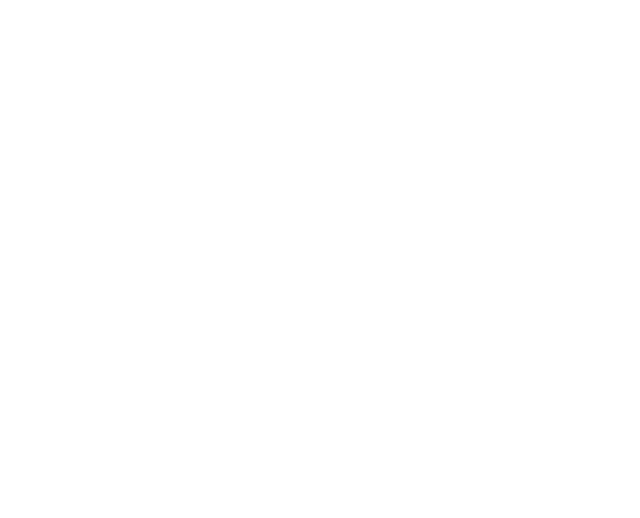
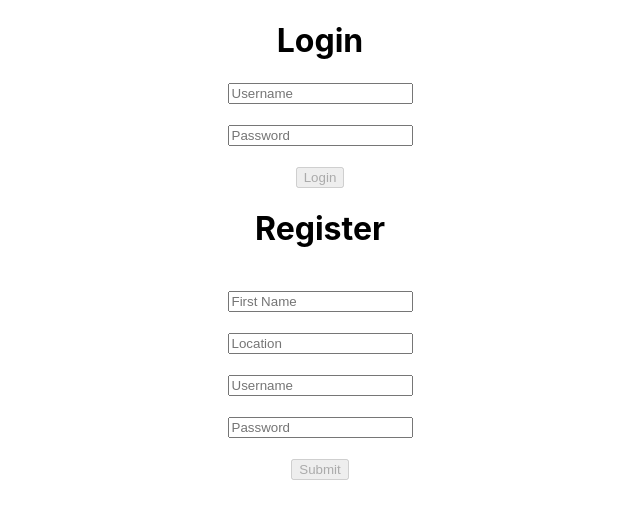
Before and after one commit to ChristopherHarwell/Anywhere-Fitness-Front-End, a React (Create React App) app: page /register in a window 1280 px wide. Shown: the top 518 px of the page, without its empty margins (320-960 px from the left). Built offline with nearby package versions, Linux system fonts and the light colour scheme.

Commit message:
added login and register forms with basic validation

```diff
--- a/package.json
+++ b/package.json
@@ -11,10 +11,12 @@
     "react": "^16.13.1",
     "react-dom": "^16.13.1",
     "react-redux": "^7.2.0",
+    "react-router-dom": "^5.2.0",
     "react-scripts": "3.4.1",
     "redux": "^4.0.5",
     "redux-logger": "^3.0.6",
-    "redux-thunk": "^2.3.0"
+    "redux-thunk": "^2.3.0",
+    "yup": "^0.29.1"
   },
   "scripts": {
     "start": "react-scripts start",
--- a/src/App.js
+++ b/src/App.js
@@ -1,11 +1,13 @@
 import React from 'react';
-
+import Login from "./components/login/login";
+import Register from "./components/register/register";
 import './App.css';
 
 function App() {
   return (
     <div className="App">
-
+    <Login/>
+    <Register/>
     </div>
   );
 }
--- /dev/null
+++ b/src/components/login/login.jsx
@@ -0,0 +1,109 @@
+import React, { useState, useEffect } from "react";
+import * as yup from "yup";
+import loginSchema from "../../validation/loginSchema";
+import axios from "axios";
+
+
+function Login(props) {
+  const [buttonDisabled, setButtonDisabled] = useState(true);
+
+
+  const [formState, setFormState] = useState({
+    username: "",
+    password: ""
+  });
+  const [errors, setErrors] = useState({
+    username: "",
+    password: ""
+  });
+
+  useEffect(() => {
+    loginSchema.isValid(formState).then(valid => {
+      setButtonDisabled(!valid);
+    });
+  }, [formState]);
+
+  const formSubmit = e => {
+    e.preventDefault();
+    axios
+      .post("auth/login", formState)
+      .then(res => {
+        window.localStorage.setItem("token", res.data.token);
+        localStorage.setItem("id", res.data.id);
+        props.setLoggedState(true);
+
+      })
+      .catch(err => {
+        console.log(err);
+      });
+  };
+
+  const inputChange = e => {
+    e.persist();
+    const newFormData = {
+      ...formState,
+      [e.target.name]:
+        e.target.type === "checkbox" ? e.target.checked : e.target.value
+    };
+
+    yup
+      .reach(loginSchema, e.target.name)
+      .validate(e.target.value)
+      .then(valid => {
+        setErrors({
+          ...errors,
+          [e.target.name]: ""
+        });
+      })
+      .catch(err => {
+        setErrors({
+          ...errors,
+          [e.target.name]: err.errors[0]
+        });
+      });
+
+    setFormState(newFormData);
+  };
+
+  return (
+    <form onSubmit={formSubmit}>
+      <div className="login">
+        <h1>Login</h1>
+        <label>
+          {errors.username.length > 0 ? (
+            <p style={{ color: "red" }}>{errors.username}</p>
+          ) : null}
+          <input
+            type="text"
+            name="username"
+            placeholder="Username"
+            value={formState.username}
+            onChange={inputChange}
+          />
+        </label>
+        <br />
+        <br />
+        <label>
+          {errors.password.length > 0 ? (
+            <p style={{ color: "red" }}>{errors.password}</p>
+          ) : null}
+          <input
+            type="password"
+            name="password"
+            placeholder="Password"
+            value={formState.password}
+            onChange={inputChange}
+          />
+        </label>
+        <br />
+        <br />
+        <button onClick={formSubmit} disabled={buttonDisabled}>
+          Login
+        </button>
+
+      </div>
+    </form>
+  );
+}
+
+export default Login;
--- /dev/null
+++ b/src/components/register/register.jsx
@@ -0,0 +1,139 @@
+import React, { useState, useEffect } from "react";
+import * as yup from "yup";
+import registerSchema from "../../validation/registerSchema";
+import axios from "axios";
+import { useHistory } from "react-router-dom";
+
+export default function Register() {
+  const [buttonDisabled, setButtonDisabled] = useState(true);
+  const { push } = useHistory();
+  const [formState, setFormState] = useState({
+    username: "",
+    password: "",
+    firstName: "",
+    location: ""
+  });
+  const [errors, setErrors] = useState({
+    username: "",
+    password: "",
+    firstName: "",
+    location: ""
+  });
+
+  useEffect(() => {
+    registerSchema.isValid(formState).then(valid => {
+      setButtonDisabled(!valid);
+    });
+  }, [formState]);
+
+  const formSubmit = e => {
+    e.preventDefault();
+
+    axios
+      .post("auth/register", formState)
+      .then(res => {
+        console.log(res.data);
+        push("/login");
+      });
+  };
+
+  const inputChange = e => {
+    e.persist();
+    const newFormData = {
+      ...formState,
+      [e.target.name]:
+        e.target.type === "checkbox" ? e.target.checked : e.target.value
+    };
+
+    yup
+      .reach(registerSchema, e.target.name)
+      .validate(e.target.value)
+
+      .then(valid => {
+        setErrors({
+          ...errors,
+          [e.target.name]: ""
+        });
+      })
+      .catch(err => {
+        setErrors({
+          ...errors,
+          [e.target.name]: err.errors[0]
+        });
+      });
+
+    setFormState(newFormData);
+  };
+  return (
+    <form>
+      <div className="register">
+        <h1>Register</h1>
+        <br />
+        <label>
+          {errors.firstName.length > 0 ? (
+            <p style={{ color: "red" }}>{errors.firstName}</p>
+          ) : null}
+          <input
+            type="text"
+            name="firstName"
+            placeholder="First Name"
+            value={formState.firstName}
+            onChange={inputChange}
+            required
+          />
+        </label>
+        <br />
+        <br />
+        <label>
+          {errors.location.length > 0 ? (
+            <p style={{ color: "red" }}>{errors.location}</p>
+          ) : null}
+          <input
+            type="text"
+            name="location"
+            placeholder="Location"
+            value={formState.location}
+            onChange={inputChange}
+            required
+          />
+        </label>
+        <br />
+        <br />
+        <label>
+          {errors.username.length > 0 ? (
+            <p style={{ color: "red" }}>{errors.username}</p>
+          ) : null}
+          <input
+            type="text"
+            name="username"
+            placeholder="Username"
+            value={formState.username}
+            onChange={inputChange}
+            required
+          />
+        </label>
+        <br />
+        <br />
+        <label>
+          {errors.password.length > 0 ? (
+            <p style={{ color: "red" }}>{errors.password}</p>
+          ) : null}
+          <input
+            type="password"
+            name="password"
+            placeholder="Password"
+            value={formState.password}
+            onChange={inputChange}
+            required
+          />
+        </label>
+        <br />
+        <br />
+        <button onClick={formSubmit} disabled={buttonDisabled}>
+          Submit
+        </button>
+
+      </div>
+    </form>
+  );
+}
--- a/src/index.js
+++ b/src/index.js
@@ -3,7 +3,7 @@
 import './index.css';
 import App from './App';
 import * as serviceWorker from './serviceWorker';
-
+import { BrowserRouter } from "react-router-dom";
 import { createStore, applyMiddleware } from 'redux';
 import { Provider } from 'react-redux';
 import logger from 'redux-logger'
@@ -13,7 +13,9 @@
 
 ReactDOM.render(
   <Provider store={store}>
+  <BrowserRouter>
     <App />
+  </BrowserRouter>
   </Provider>,
   document.getElementById('root')
 );
--- a/src/validation/loginSchema.js
+++ b/src/validation/loginSchema.js
@@ -0,0 +1,8 @@
+import * as yup from "yup";
+
+const loginSchema = yup.object().shape({
+  username: yup.string().required("Required"),
+  password: yup.string().required("Required")
+});
+
+export default loginSchema;
--- a/src/validation/registerSchema.js
+++ b/src/validation/registerSchema.js
@@ -0,0 +1,22 @@
+import * as yup from "yup";
+
+const registerSchema = yup.object().shape({
+  firstName: yup
+    .string()
+    .min(2, "first name must be at least 2 characters long")
+    .required("Required"),
+  username: yup
+    .string()
+    .min(4, "Username must be at least 4 characters long")
+    .required("Required"),
+  password: yup
+    .string()
+    .required("Required")
+    .min(4, "Password must be at least 4 characters long"),
+  location: yup
+    .string()
+    .required("Required")
+    .min(2, "Location must be at least 2 characters long")
+});
+
+export default registerSchema;
```
Also changed, not shown: 1 other file (tests, documents, lock files or other folders).
